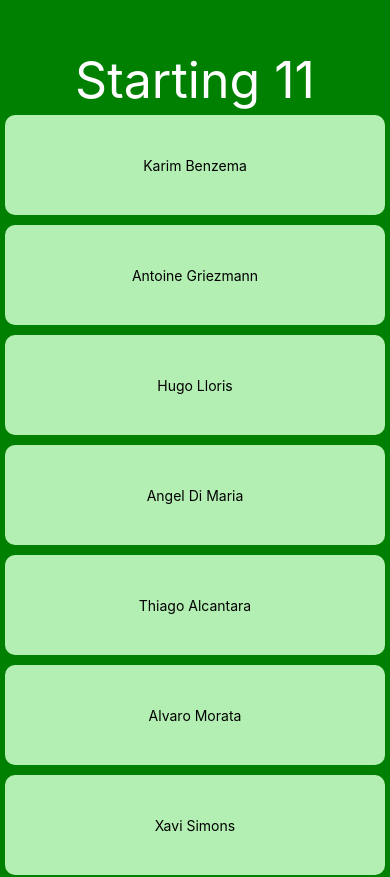
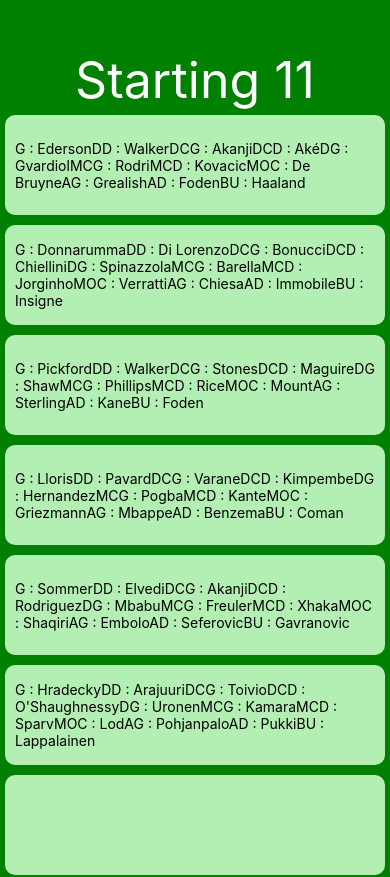
Before and after one commit to alexandreboucardepitech/FootbAPPe, a React Native app in the folder FootbAPPe/: screen /Starting11 in a window 390 px wide. Shown: the top 877 px of the page. Built offline with nearby package versions, Linux system fonts and the light colour scheme.

Commit message:
feat(S11): there are all positions on the field

```diff
--- a/FootbAPPe/app/games/Starting11.js
+++ b/FootbAPPe/app/games/Starting11.js
@@ -19,16 +19,84 @@ export default function Starting11() {
     210035, //Alex Grimaldo
   ];
   const stringsArray = [
-    "Karim Benzema",
-    "Antoine Griezmann",
-    "Hugo Lloris",
-    "Angel Di Maria",
-    "Thiago Alcantara",
-    "Alvaro Morata",
-    "Xavi Simons",
-    "Raphaël Leao",
-    "Ludovic Blas",
-    "Alex Grimaldo",
+    [
+      "G : Ederson",
+      "DD : Walker",
+      "DCG : Akanji",
+      "DCD : Aké",
+      "DG : Gvardiol",
+      "MCG : Rodri",
+      "MCD : Kovacic",
+      "MOC : De Bruyne",
+      "AG : Grealish",
+      "AD : Foden",
+      "BU : Haaland",
+    ],
+    [
+      "G : Donnarumma",
+      "DD : Di Lorenzo",
+      "DCG : Bonucci",
+      "DCD : Chiellini",
+      "DG : Spinazzola",
+      "MCG : Barella",
+      "MCD : Jorginho",
+      "MOC : Verratti",
+      "AG : Chiesa",
+      "AD : Immobile",
+      "BU : Insigne",
+    ],
+    [
+      "G : Pickford",
+      "DD : Walker",
+      "DCG : Stones",
+      "DCD : Maguire",
+      "DG : Shaw",
+      "MCG : Phillips",
+      "MCD : Rice",
+      "MOC : Mount",
+      "AG : Sterling",
+      "AD : Kane",
+      "BU : Foden",
+    ],
+    [
+      "G : Lloris",
+      "DD : Pavard",
+      "DCG : Varane",
+      "DCD : Kimpembe",
+      "DG : Hernandez",
+      "MCG : Pogba",
+      "MCD : Kante",
+      "MOC : Griezmann",
+      "AG : Mbappe",
+      "AD : Benzema",
+      "BU : Coman",
+    ],
+    [
+      "G : Sommer",
+      "DD : Elvedi",
+      "DCG : Akanji",
+      "DCD : Rodriguez",
+      "DG : Mbabu",
+      "MCG : Freuler",
+      "MCD : Xhaka",
+      "MOC : Shaqiri",
+      "AG : Embolo",
+      "AD : Seferovic",
+      "BU : Gavranovic",
+    ],
+    [
+      "G : Hradecky",
+      "DD : Arajuuri",
+      "DCG : Toivio",
+      "DCD : O'Shaughnessy",
+      "DG : Uronen",
+      "MCG : Kamara",
+      "MCD : Sparv",
+      "MOC : Lod",
+      "AG : Pohjanpalo",
+      "AD : Pukki",
+      "BU : Lappalainen",
+    ],
   ];
 
   useEffect(() => {
--- a/FootbAPPe/app/games/Starting11Level.js
+++ b/FootbAPPe/app/games/Starting11Level.js
@@ -1,31 +1,99 @@
-import React, { useState } from "react";
-import { StyleSheet, Text, View, TouchableOpacity } from "react-native";
+import React, { useState, useEffect } from "react";
+import { StatusBar, Dimensions } from "react-native";
+import {
+  StyleSheet,
+  View,
+  TouchableOpacity,
+  ImageBackground,
+} from "react-native";
 import { useRoute, useNavigation } from "@react-navigation/native";
+import axios from "axios";
+import backgroundGame from "../../assets/backgroundGame.jpg";
+
+const { width, height } = Dimensions.get("window");
 
 export default function Starting11Level() {
   const navigation = useNavigation();
   const route = useRoute();
 
   const index = route.params?.index + 1;
-  const player = route.params?.text;
 
   const handlePress = (level) => {
     navigation.navigate("Starting11", { level: level - 1 });
   };
 
+  const checkPosition = (position, rowIndex) => {
+    if (rowIndex === 0) {
+      return styles.row1Style;
+    } else if (rowIndex === 1) {
+      return styles.row2Style;
+    } else if (rowIndex === 2) {
+      return styles.row3Style;
+    } else if (rowIndex === 3) {
+      return styles.row4Style;
+    } else if (rowIndex === 4) {
+      return styles.row5Style;
+    } else if (rowIndex === 5) {
+      return styles.row6Style;
+    } else if (rowIndex === 6) {
+      return styles.row7Style;
+    } else if (rowIndex === 7) {
+      return styles.row8Style;
+    } else if (rowIndex === 8) {
+      return styles.row9Style;
+    }
+  };
+
+  const renderPlayers = () => {
+    const playerPositions = [
+      ["bug", "bu", "bud"],
+      ["ag", "at", "ad"],
+      ["mog", "moc", "mod"],
+      ["mg", "md"],
+      ["mcg", "mc", "mcd"],
+      ["mdg", "mdc", "mdd"],
+      ["dlg", "dld"],
+      ["dg", "dcg", "dc", "dcd", "dd"],
+      ["g"],
+    ];
+
+    return (
+      <View style={styles.playersContainer}>
+        {playerPositions.map((row, rowIndex) => (
+          <View key={rowIndex} style={styles.rowContainer}>
+            {row &&
+              row.map((position, colIndex) => (
+                <TouchableOpacity
+                  key={colIndex}
+                  style={{
+                    ...checkPosition(position, rowIndex),
+                    ...{
+                      height: width * 0.13,
+                      width: width * 0.13,
+                      borderRadius: 100,
+                      margin: width * 0.02,
+                      alignItems: "center",
+                      justifyContent: "center",
+                    },
+                  }}
+                ></TouchableOpacity>
+              ))}
+          </View>
+        ))}
+      </View>
+    );
+  };
+
   return (
     <View style={styles.container}>
-      <View style={styles.titleContainer}>
-        <Text style={styles.title}>{`Starting 11 : Level ${index}`}</Text>
-        <Text>{`Player : ${player}`}</Text>
-      </View>
-      <TouchableOpacity
-        key={index}
-        style={styles.touchableOpacity}
-        onPress={() => handlePress(index)}
+      <ImageBackground
+        source={backgroundGame}
+        resizeMode="cover"
+        style={styles.image}
       >
-        <Text>FINISH</Text>
-      </TouchableOpacity>
+        {renderPlayers()}
+      </ImageBackground>
+      <StatusBar style="auto" />
     </View>
   );
 }
@@ -35,21 +103,52 @@ const styles = StyleSheet.create({
     flex: 1,
     backgroundColor: "#008000",
   },
-  titleContainer: {
+  image: {
+    flex: 1,
+  },
+  playersContainer: {
+    flex: 1,
+    flexDirection: "column",
+    justifyContent: "center",
+  },
+  rowContainer: {
+    flexDirection: "row",
     alignItems: "center",
-    marginTop: 50,
+    justifyContent: "space-evenly",
+    paddingTop: height * 0.03,
   },
-  title: {
-    fontSize: 50,
-    color: "white",
+  row1Style: {
+    backgroundColor: "white",
+    marginHorizontal: width * -0.15,
   },
-  touchableOpacity: {
-    backgroundColor: "#B3EFB2",
-    padding: 10,
-    margin: 5,
-    alignItems: "center",
-    justifyContent: "center",
-    borderRadius: 10,
-    height: 100,
+  row2Style: {
+    backgroundColor: "white",
+    marginHorizontal: width * 0.15,
+  },
+  row3Style: {
+    backgroundColor: "white",
+    marginHorizontal: width * -0.15,
+  },
+  row4Style: {
+    backgroundColor: "white",
+    marginHorizontal: width * 0.5,
+  },
+  row5Style: {
+    backgroundColor: "white",
+    marginHorizontal: width * -0.15,
+  },
+  row6Style: {
+    backgroundColor: "white",
+    marginHorizontal: width * -0.15,
+  },
+  row7Style: {
+    backgroundColor: "white",
+    marginHorizontal: width * 0.5,
+  },
+  row8Style: {
+    backgroundColor: "white",
+  },
+  row9Style: {
+    backgroundColor: "white",
   },
 });
```
